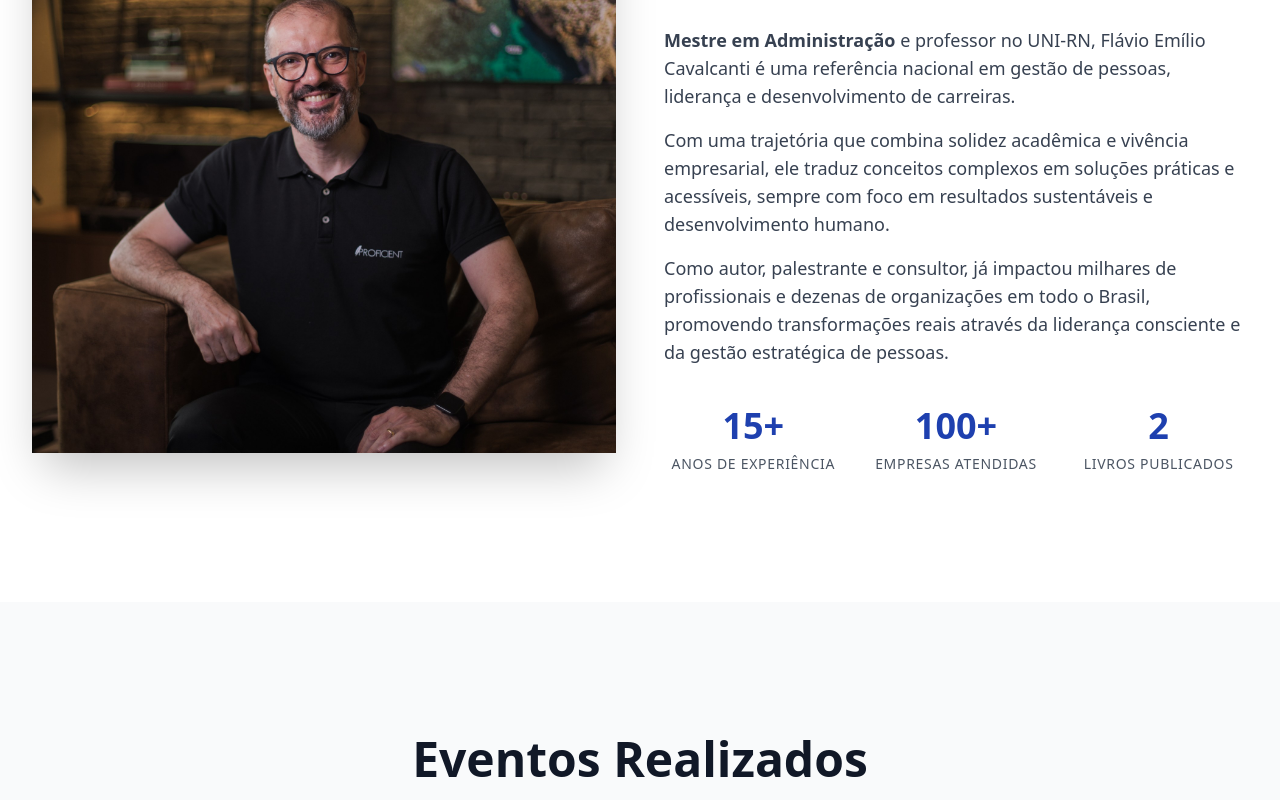
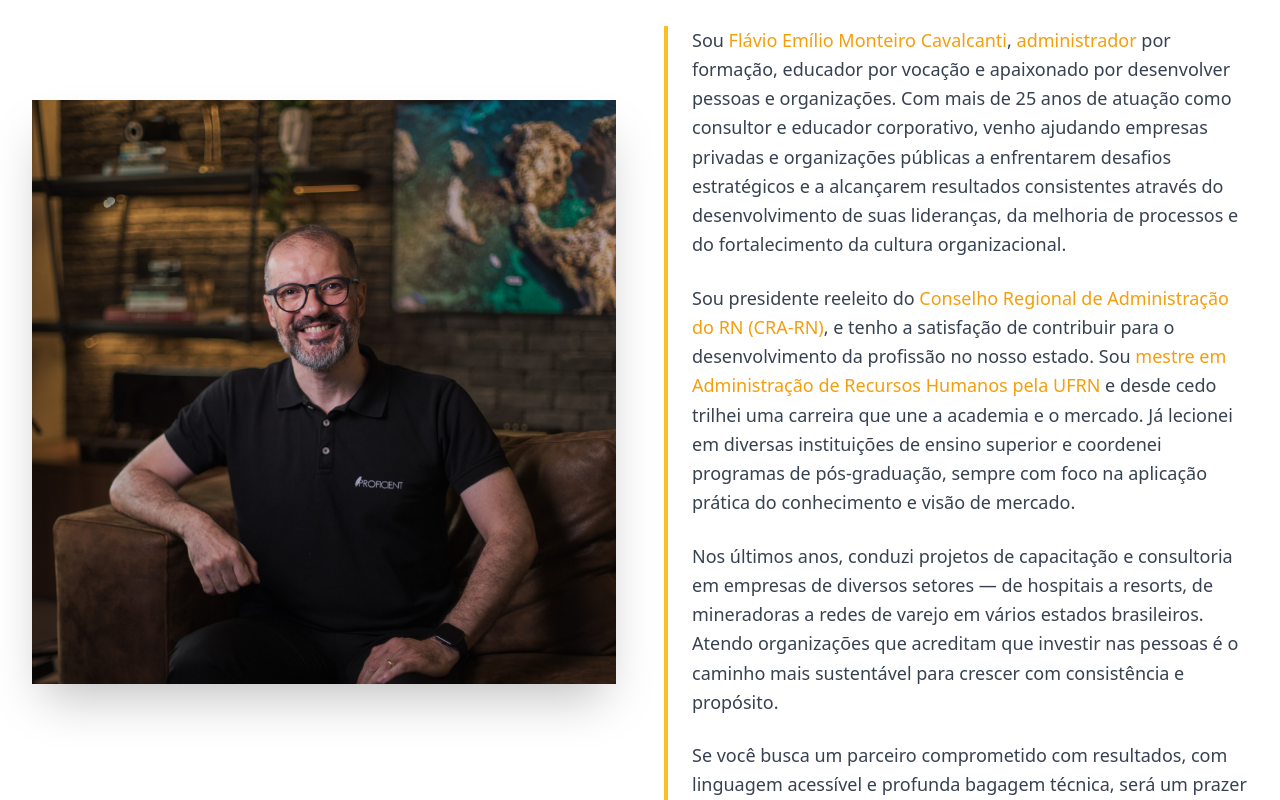
Before and after one commit to frankllin15/site-flavio-emilio, a Next.js app: page / in a window 1280 px wide. Shown: the part 1080-1880 px from the top of the page. Built offline with nearby package versions, Linux system fonts and the light colour scheme.

Commit message:
feat: update About section with enhanced personal introduction and experience details

```diff
--- a/components/sections/About.tsx
+++ b/components/sections/About.tsx
@@ -11,7 +11,7 @@ export default function About() {
           <div className="order-2 lg:order-1">
             <div className="relative">
               <div className="aspect-square rounded-2xl overflow-hidden shadow-2xl">
-                <div className="w-full h-full bg-gradient-to-br from-brand-blue-200 to-brand-blue-400 flex items-center justify-center">
+                <div className="w-full h-full bg-linear-to-br from-brand-blue-200 to-brand-blue-400 flex items-center justify-center">
                   <Image
                     src="/images/photos/about-photo.jpg"
                     alt="Flávio Emílio Cavalcanti"
@@ -34,32 +34,45 @@ export default function About() {
               centered={false}
             />
 
-            <div className="space-y-4 text-gray-700 text-lg">
+            <div className="space-y-6 text-gray-700 text-lg leading-relaxed border-l-4 border-accent-gold-400 pl-6">
               <p>
-                <strong>Mestre em Administração</strong> e professor no UNI-RN,
-                Flávio Emílio Cavalcanti é uma referência nacional em gestão de
-                pessoas, liderança e desenvolvimento de carreiras.
+                Sou <span className="text-accent-gold-500 font-medium">Flávio Emílio Monteiro Cavalcanti</span>,{" "}
+                <span className="text-accent-gold-500">administrador</span> por formação,
+                educador por vocação e apaixonado por desenvolver pessoas e organizações.
+                Com mais de 25 anos de atuação como consultor e educador corporativo,
+                venho ajudando empresas privadas e organizações públicas a enfrentarem
+                desafios estratégicos e a alcançarem resultados consistentes através do
+                desenvolvimento de suas lideranças, da melhoria de processos e do
+                fortalecimento da cultura organizacional.
               </p>
 
               <p>
-                Com uma trajetória que combina solidez acadêmica e vivência
-                empresarial, ele traduz conceitos complexos em soluções práticas
-                e acessíveis, sempre com foco em resultados sustentáveis e
-                desenvolvimento humano.
+                Sou presidente reeleito do <span className="text-accent-gold-500">Conselho Regional de Administração do RN (CRA-RN)</span>,
+                e tenho a satisfação de contribuir para o desenvolvimento da profissão no nosso estado.
+                Sou <span className="text-accent-gold-500">mestre em Administração de Recursos Humanos pela UFRN</span>{" "}
+                e desde cedo trilhei uma carreira que une a academia e o mercado.
+                Já lecionei em diversas instituições de ensino superior e coordenei programas
+                de pós-graduação, sempre com foco na aplicação prática do conhecimento e visão de mercado.
               </p>
 
               <p>
-                Como autor, palestrante e consultor, já impactou milhares de
-                profissionais e dezenas de organizações em todo o Brasil,
-                promovendo transformações reais através da liderança consciente
-                e da gestão estratégica de pessoas.
+                Nos últimos anos, conduzi projetos de capacitação e consultoria em empresas
+                de diversos setores — de hospitais a resorts, de mineradoras a redes de
+                varejo em vários estados brasileiros. Atendo organizações que acreditam que
+                investir nas pessoas é o caminho mais sustentável para crescer com consistência
+                e propósito.
+              </p>
+
+              <p>
+                Se você busca um parceiro comprometido com resultados, com linguagem acessível
+                e profunda bagagem técnica, será um prazer contribuir com sua equipe.
               </p>
             </div>
 
             {/* Stats */}
             <div className="grid grid-cols-3 gap-6 mt-10">
               <div className="text-center">
-                <div className="text-4xl font-bold text-primary mb-2">15+</div>
+                <div className="text-4xl font-bold text-primary mb-2">25+</div>
                 <div className="text-sm text-gray-600 uppercase tracking-wider">
                   Anos de Experiência
                 </div>
```
